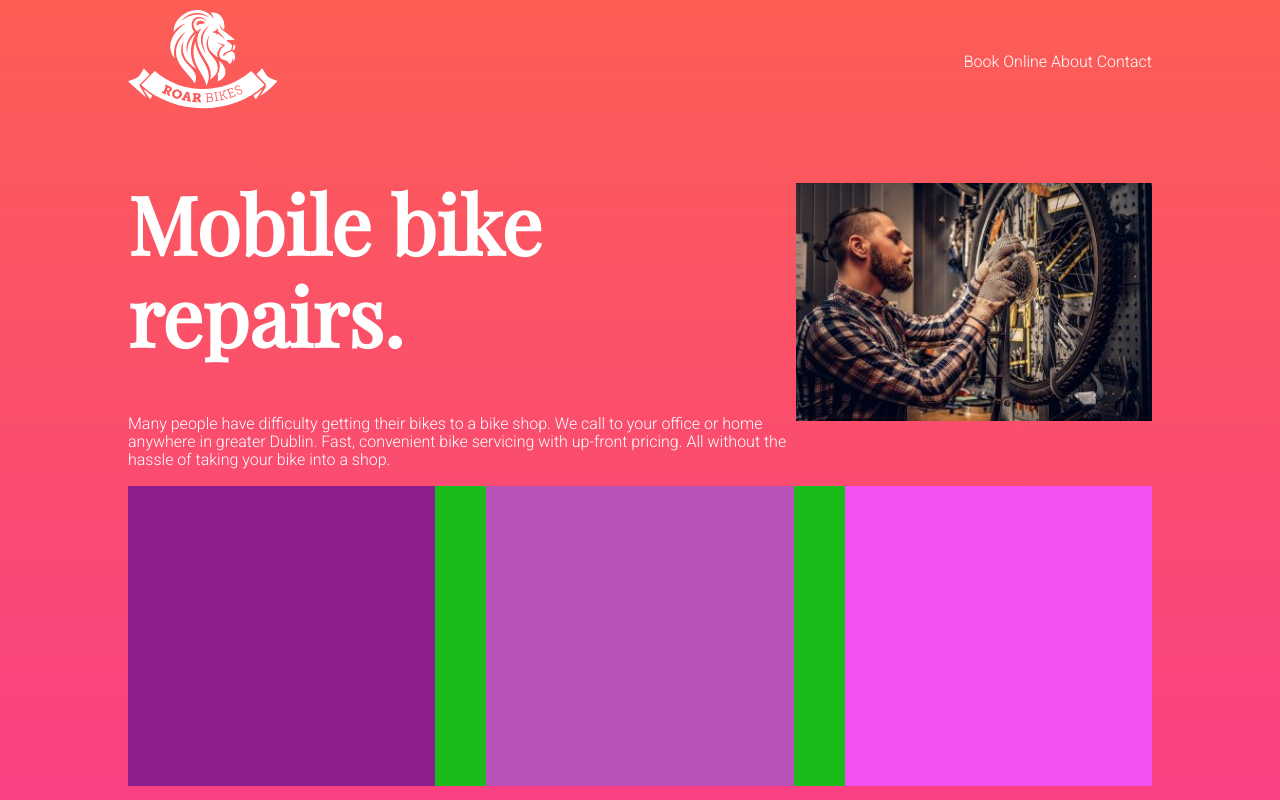
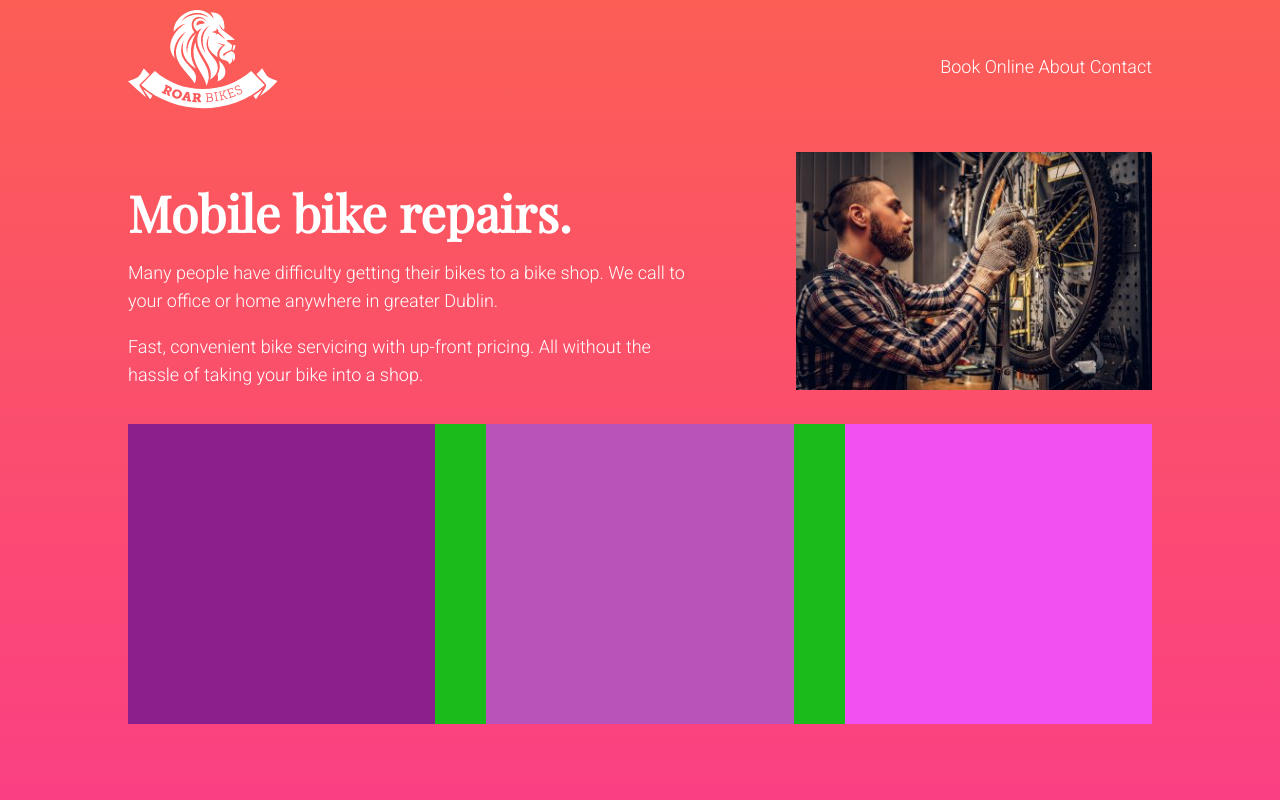
Before and after one commit to Ahmed-Nazeeh/Bike-Repair-Website-HTML-CSS, a PHP site: page / in a window 1280 px wide. Run offline with PHP 8.4, Linux system fonts and the light colour scheme.

Commit message:
46 47 PX & EM & REM , Line height spacing between paragraghs

```diff
--- a/index.html
+++ b/index.html
@@ -30,7 +30,8 @@
         <main>
             <div class="herobox1">
                 <h1>Mobile bike repairs.</h1>
-                <p>Many people have difficulty getting their bikes to a bike shop. We call to your office or home anywhere in greater Dublin. Fast, convenient bike servicing with up-front pricing. All without the hassle of taking your bike into a shop.</p>
+                <p>Many people have difficulty getting their bikes to a bike shop. We call to your office or home anywhere in greater Dublin.</p>
+                <p>Fast, convenient bike servicing with up-front pricing. All without the hassle of taking your bike into a shop.</p>
             </div>
             <div class="herobox2">
                 <img src="images/image-bike-repair-service.jpg" alt="person servicing bike in dublin">
--- a/style.css
+++ b/style.css
@@ -5,6 +5,7 @@ body {
     background-image: linear-gradient(#FC5E55 , #FA4083);
     font-family: 'Roboto', sans-serif;
     color: white;
+    font-size: 1.125rem;
 }
 .container {
 
@@ -15,7 +16,6 @@ body {
 }
 
 header {
-
     display: flex;
     justify-content: space-between;
     align-items: center;
@@ -55,6 +55,7 @@ main {
 .herobox1 {
 
     flex: 2;
+    margin-right: 100px;
 }
 
 .herobox2 {
@@ -63,6 +64,12 @@ main {
 }
 
 h1 {
-    font-size: 80px;
+    font-size: 3.125rem;
     font-family: 'Playfair Display', serif;
+    margin-bottom: 1rem;
 }
+
+p {
+    line-height: 1.75rem;
+    margin-bottom: 0.5rem;
+}
```
Also changed, not shown: delete.html (added, +31 -0 lines).
